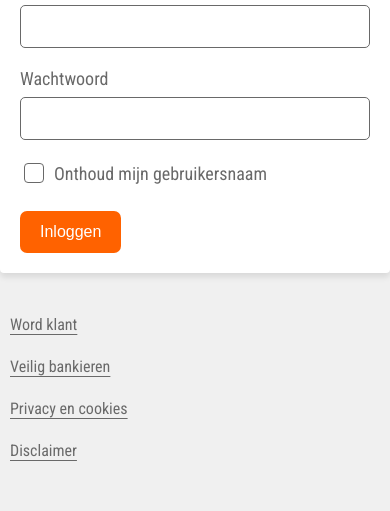
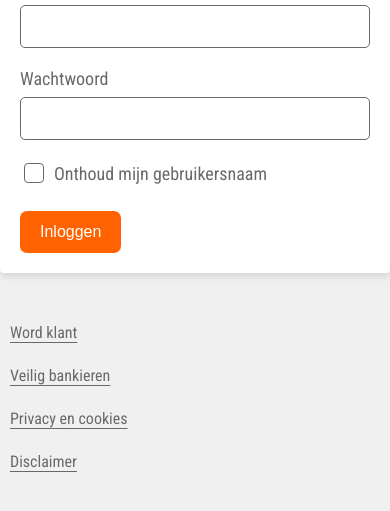
Before and after one commit to Anuar24399/anuar24399.github.io, a plain HTML site: page T/ing.html in a window 390 px wide. Shown: the part 287-798 px from the top of the page. Drawn offline with Linux system fonts and the light colour scheme.

Commit message:
Add files via upload

```diff
--- a/T/ing.css
+++ b/T/ing.css
@@ -167,7 +167,7 @@ input[type="password"] {
   font-size: 16px;
   color: #696969;
 }
-.footer-links a {
+.footer-links span {
   color: #696969;
   text-decoration: underline;
   text-underline-offset: 4px;
@@ -190,8 +190,26 @@ input[type="password"] {
     width: 100%;
     padding: 20px;
   }
-  .footer-links { display: block; text-align: left; }
-  .footer-links a { display: block; margin: 2px 10px; }
+  .footer-links-container {
+    width: 100%;
+    margin: 20px 0;
+    text-align: left;
+    padding-left: 10px; /* extra ruimte links */
+  }
+  .footer-links {
+    display: block;
+  }
+  .footer-links a {
+    display: block;
+    width: fit-content;
+    margin: 0px 0 5px 15px; /* hier is 15px margin-left toegevoegd */
+    text-decoration: underline;
+    text-underline-offset: 4px;
+    transition: background-color 0.3s ease;
+  }
+  .footer-links a:hover {
+    background-color: #DCDCEB;
+  }
   .half-lion { display: none; }
   .logo { margin-left: 0; }
 }
```
